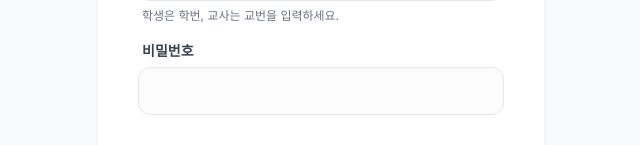
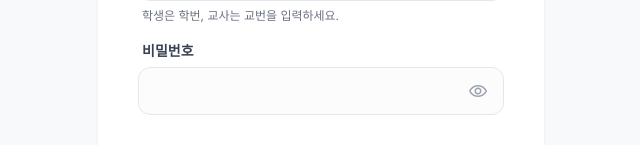
Before and after one commit to shrlrk/webportal2, a React (Vite) app: page /login in a window 1280 px wide. Shown: the part 395-540 px from the top of the page, without its empty margins (319-959 px from the left). Built offline with nearby package versions, Linux system fonts and the light colour scheme; no server answers.

Commit message:
Add show/hide toggle for password input on login form

```diff
--- a/src/pages/LoginPage.tsx
+++ b/src/pages/LoginPage.tsx
@@ -24,6 +24,7 @@ const LoginPage: React.FC = () => {
   // Login State
   const [loginId, setLoginId] = useState('');
   const [loginPassword, setLoginPassword] = useState('');
+  const [showLoginPassword, setShowLoginPassword] = useState(false);
 
   // Verify State
   const [verifyId, setVerifyId] = useState('');
@@ -169,7 +170,24 @@ const LoginPage: React.FC = () => {
             </div>
             <div>
               <label className="block text-sm font-semibold text-gray-700 mb-1.5 ml-1">비밀번호</label>
-              <input type="password" required value={loginPassword} onChange={e => setLoginPassword(e.target.value)} className="w-full h-12 px-4 rounded-xl border border-gray-200 focus:border-blue-500 focus:ring-2 focus:ring-blue-50 outline-none transition-all bg-gray-50/50 text-gray-800" />
+              <div className="relative">
+                <input
+                  type={showLoginPassword ? 'text' : 'password'}
+                  required
+                  value={loginPassword}
+                  onChange={e => setLoginPassword(e.target.value)}
+                  className="w-full h-12 pl-4 pr-12 rounded-xl border border-gray-200 focus:border-blue-500 focus:ring-2 focus:ring-blue-50 outline-none transition-all bg-gray-50/50 text-gray-800"
+                />
+                <button
+                  type="button"
+                  onClick={() => setShowLoginPassword(!showLoginPassword)}
+                  className="absolute right-3 top-1/2 -translate-y-1/2 text-gray-400 hover:text-gray-600 p-1 focus:outline-none flex items-center justify-center"
+                  tabIndex={-1}
+                  aria-label={showLoginPassword ? '비밀번호 숨기기' : '비밀번호 보기'}
+                >
+                  <span className="material-symbols-outlined text-[20px]">{showLoginPassword ? 'visibility_off' : 'visibility'}</span>
+                </button>
+              </div>
             </div>
             <button type="submit" disabled={loading} className="w-full h-12 bg-blue-500 hover:bg-blue-600 active:scale-[0.98] text-white font-semibold rounded-xl mt-4 transition-all duration-200 disabled:opacity-50">
               {loading ? '로그인 중...' : '로그인'}
```
